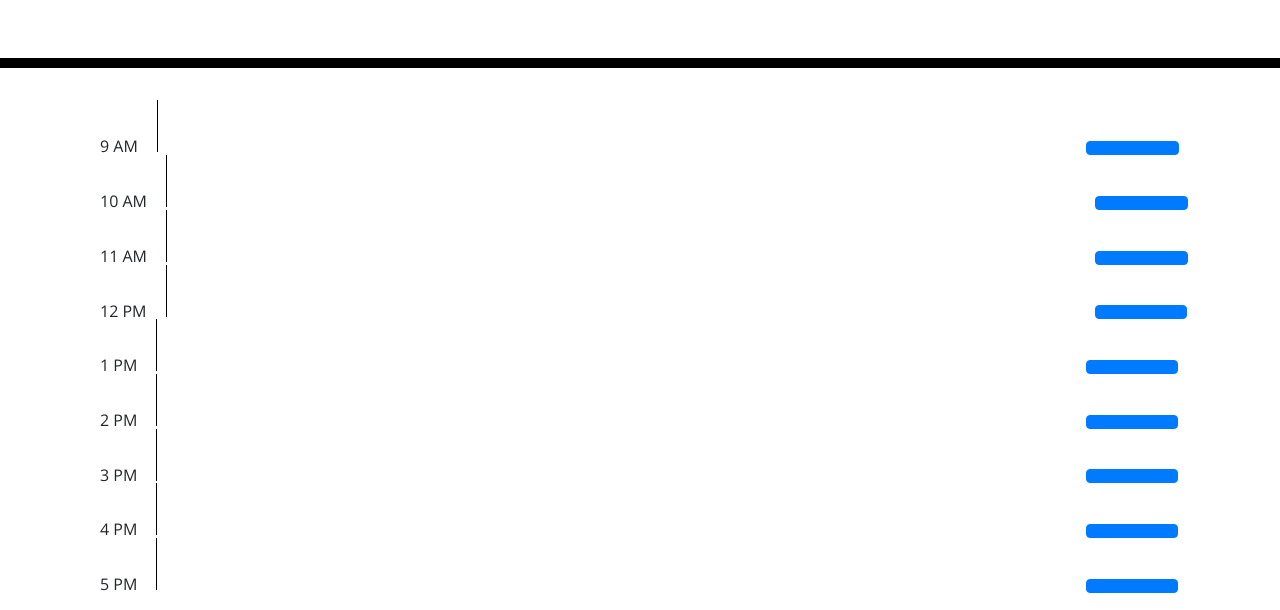
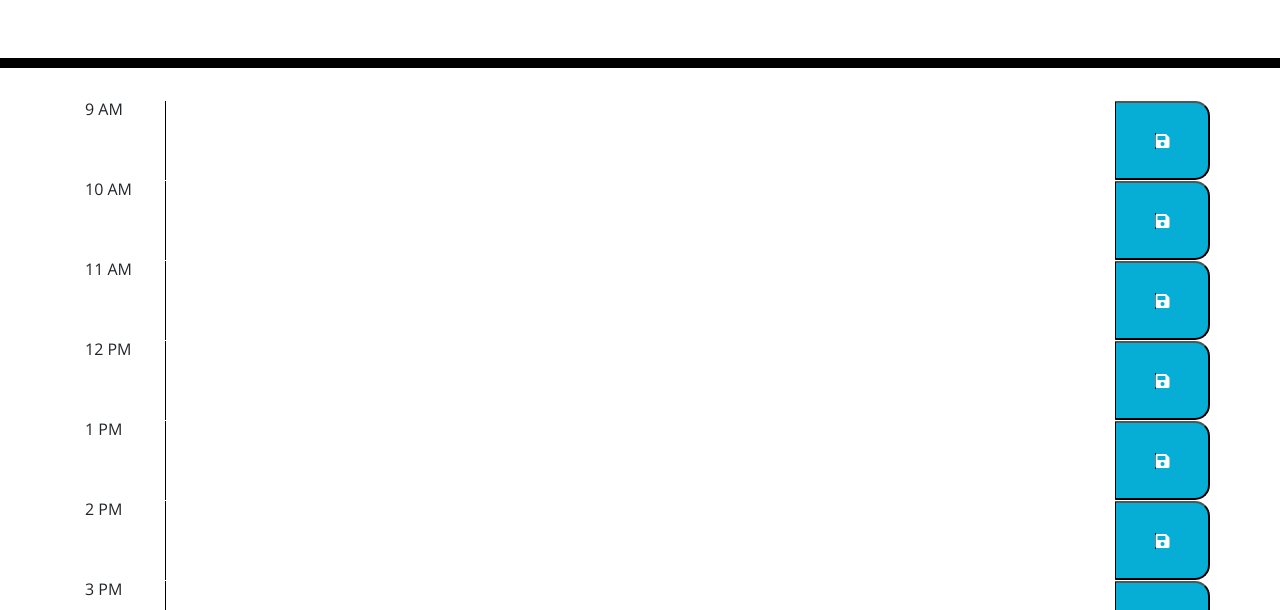
Before and after one commit to DanV23/Work-Day-Scheduler, a plain HTML site: page index.html in a window 1280 px wide. Shown: the part 184-794 px from the top of the page. Drawn offline with nearby package versions, Linux system fonts and the light colour scheme.

Commit message:
changed save buttons and made them into rows

```diff
--- a/index.html
+++ b/index.html
@@ -30,60 +30,61 @@
     </header>
     <div class="container">
       <!-- Timeblocks go here -->
-      <section id="9am">
+      <section id="9am" class="row">
         <p class="col-md-1">9 AM</p>
         <textarea id="input-info" class="col-md-10"></textarea>
-        <button type="button" class="btn btn-primary col-md-1"></i></button>
+        <button type="button" class="col-md-1 saveBtn"><i class="saveBtn fa fa-save"></i></button>
       </section>
 
-      <section id="10am">
+      <section id="10am" class="row">
         <p class="col-md-1">10 AM</p>
         <textarea id="input-info" class="col-md-10"></textarea>
-        <button type="button" class="btn btn-primary col-md-1"></i></button>
+        <button type="button" class="col-md-1 saveBtn"><i class="saveBtn fa fa-save"></i></button>
       </section>
 
-      <section id="11am">
+      <section id="11am" class="row">
         <p class="col-md-1">11 AM</p>
         <textarea id="input-info" class="col-md-10"></textarea>
-        <button type="button" class="btn btn-primary col-md-1"></i></button>
+        <button type="button" class="col-md-1 saveBtn"><i class="saveBtn fa fa-save"></i></button>
       </section>
 
-      <section id="12pm">
+      <section id="12pm" class="row">
         <p class="col-md-1">12 PM</p>
         <textarea id="input-info" class="col-md-10"></textarea>
-        <button type="button" class="btn btn-primary col-md-1"></i></button>
+        <button type="button" class="col-md-1 saveBtn"><i class="saveBtn fa fa-save"></i></button>
       </section>
 
-      <section id="1pm">
+      <section id="1pm" class="row">
         <p class="col-md-1">1 PM</p>
         <textarea id="input-info" class="col-md-10"></textarea>
-        <button type="button" class="btn btn-primary col-md-1"></i></button>
+        <button type="button" class="col-md-1 saveBtn"><i class="saveBtn fa fa-save"></i></button>
       </section>
 
-      <section id="2pm">
+      <section id="2pm" class="row">
         <p class="col-md-1">2 PM</p>
         <textarea id="input-info" class="col-md-10"></textarea>
-        <button type="button" class="btn btn-primary col-md-1"></i></button>
+        <button type="button" class="col-md-1 saveBtn"><i class="saveBtn fa fa-save"></i></button>
       </section>
 
-      <section id="3pm">
+      <section id="3pm" class="row">
         <p class="col-md-1">3 PM</p>
         <textarea id="input-info" class="col-md-10"></textarea>
-        <button type="button" class="btn btn-primary col-md-1"></i></button>
+        <button type="button" class="col-md-1 saveBtn"><i class="saveBtn fa fa-save"></i></button>
       </section>
 
-      <section id="4pm">
+      <section id="4pm" class="row">
         <p class="col-md-1">4 PM</p>
         <textarea id="input-info" class="col-md-10"></textarea>
-        <button type="button" class="btn btn-primary col-md-1"></i></button>
+        <button type="button" class="col-md-1 saveBtn"><i class="saveBtn fa fa-save"></i></button>
       </section>
 
-      <section id="5pm">
+      <section id="5pm" class="row">
         <p class="col-md-1">5 PM</p>
         <textarea id="input-info" class="col-md-10"></textarea>
-        <button type="button" class="btn btn-primary col-md-1"></i></button>
+        <button type="button" class="col-md-1 saveBtn"><i class="saveBtn fa fa-save"></i></button>
       </section>
 
+      <br><br><br><br>
 
     <script src="https://code.jquery.com/jquery-3.4.1.min.js"></script>
     <script src="https://cdnjs.cloudflare.com/ajax/libs/moment.js/2.24.0/moment.min.js"></script>
```
